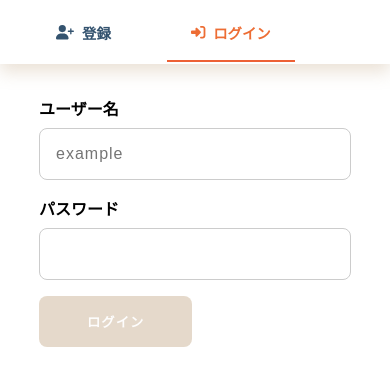
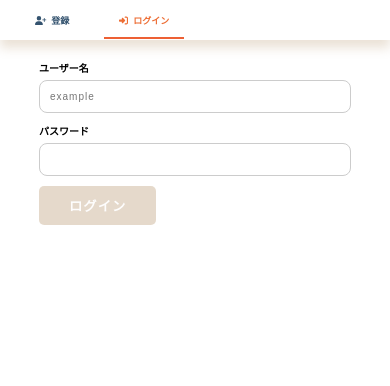
Before and after one commit to YahiroRyo/english_quiz, a Next.js app in the folder client/: page /login in a window 390 px wide. Shown: the top 386 px of the page. Built offline with nearby package versions, Linux system fonts and the light colour scheme.

Commit message:
レスポンス対応

```diff
--- a/client/src/components/molecures/ChatMessage/index.module.scss
+++ b/client/src/components/molecures/ChatMessage/index.module.scss
@@ -1,6 +1,12 @@
+@use "@/styles/modules/screen.scss" as *;
+
 .chat {
   display: grid;
   column-gap: 1rem;
-  grid-template-columns: 80px 1fr;
+  grid-template-columns: 60px 1fr;
   white-space: pre-wrap;
+
+  @include mq("md") {
+    grid-template-columns: 60px 1fr;
+  }
 }
--- a/client/src/components/molecures/ChatMessage/index.tsx
+++ b/client/src/components/molecures/ChatMessage/index.tsx
@@ -10,7 +10,7 @@ type Props = {
 export const ChatMessage = ({ icon, message }: Props) => {
   return (
     <div className={styles.chat}>
-      <UserIcon width={80} height={80} icon={icon} />
+      <UserIcon width={60} height={60} icon={icon} />
       <MediumDarkBoldText>{message}</MediumDarkBoldText>
     </div>
   );
--- a/client/src/components/organisms/Header/index.module.scss
+++ b/client/src/components/organisms/Header/index.module.scss
@@ -1,4 +1,5 @@
 @use "@/styles/color.scss" as *;
+@use "@/styles/modules/screen.scss" as *;
 
 .header {
   align-items: center;
@@ -21,3 +22,13 @@
   justify-content: center;
   column-gap: 0.5rem;
 }
+
+.toggleMenuButton {
+  border: 0;
+  background-color: transparent;
+  display: none;
+
+  @include mq("md") {
+    display: block;
+  }
+}
--- a/client/src/components/organisms/Header/index.tsx
+++ b/client/src/components/organisms/Header/index.tsx
@@ -6,13 +6,23 @@ import { useRouter } from "next/router";
 import { useAuth } from "@/hooks/user/useAuth";
 import { FontAwesomeIcon } from "@fortawesome/react-fontawesome";
 import {
+  faBars,
   faBook,
   faRightFromBracket,
   faRightToBracket,
   faUserPlus,
+  faXmark,
 } from "@fortawesome/free-solid-svg-icons";
 
-export const Header = () => {
+type Props = {
+  isOpeningMenu: boolean;
+  handleClickToggleMenuButton: () => void;
+};
+
+export const Header = ({
+  isOpeningMenu,
+  handleClickToggleMenuButton,
+}: Props) => {
   const router = useRouter();
   const [user] = useAuth();
 
@@ -61,6 +71,12 @@ export const Header = () => {
   if (user) {
     return (
       <header className={styles.header}>
+        <button
+          onClick={handleClickToggleMenuButton}
+          className={styles.toggleMenuButton}
+        >
+          <FontAwesomeIcon icon={isOpeningMenu ? faXmark : faBars} />
+        </button>
         <NavigationBar
           currentPathname={router.pathname}
           navigationElementList={loggedInNavigationElementList}
--- a/client/src/components/organisms/QuizCategoryList/index.module.scss
+++ b/client/src/components/organisms/QuizCategoryList/index.module.scss
@@ -1,4 +1,5 @@
 @use "@/styles/color.scss" as *;
+@use "@/styles/modules/screen.scss" as *;
 
 .quizCategoryListWrapper {
   display: flex;
@@ -13,7 +14,7 @@
   display: flex;
   flex-direction: column;
   height: 100%;
-  background-color: rgba(colors(lightDark), 0.25);
+  background-color: colors(darkWhite);
 }
 
 .quizCategoryLink {
@@ -24,7 +25,7 @@
 
   &:hover,
   &Selected {
-    background-color: rgba(colors(lightDark), 0.275);
+    background-color: colors(lightGray);
   }
 }
 
--- a/client/src/components/organisms/QuizSolutionAnalysis/index.module.scss
+++ b/client/src/components/organisms/QuizSolutionAnalysis/index.module.scss
@@ -1,4 +1,5 @@
 @use "@/styles/color.scss" as *;
+@use "@/styles/modules/screen.scss" as *;
 
 .quiz,
 .quizSolutionAnalysis {
@@ -8,12 +9,19 @@
 }
 
 .quizSolutionAnalysis {
-  margin-right: 2rem;
   position: relative;
+
+  @include mq("md") {
+    margin-right: 0.5rem;
+  }
 }
 
 .quiz {
   padding: 0 2rem;
+
+  @include mq("md") {
+    padding: 0 1rem;
+  }
 }
 
 .question {
@@ -32,7 +40,7 @@
   position: sticky;
   top: 5rem;
   width: 100%;
-  z-index: 5;
+  z-index: 1;
   white-space: pre-wrap;
 }
 
--- a/client/src/components/organisms/QuizSolutionAnalysis/index.tsx
+++ b/client/src/components/organisms/QuizSolutionAnalysis/index.tsx
@@ -182,7 +182,7 @@ export const QuizSolutionAnalysis = () => {
               }
               type="submit"
             >
-              <FontAwesomeIcon size="2x" icon={faPaperPlane} />
+              <FontAwesomeIcon icon={faPaperPlane} />
             </GreenButton>
           </div>
         </form>
@@ -250,7 +250,7 @@ export const QuizSolutionAnalysis = () => {
               }
               type="submit"
             >
-              <FontAwesomeIcon size="2x" icon={faPaperPlane} />
+              <FontAwesomeIcon icon={faPaperPlane} />
             </GreenButton>
           </div>
         </form>
--- a/client/src/components/organisms/RegisterForm/index.module.scss
+++ b/client/src/components/organisms/RegisterForm/index.module.scss
@@ -1,6 +1,13 @@
+@use "@/styles/modules/screen.scss" as *;
+
 .form {
   display: grid;
-  grid-template-columns: 25rem 1fr;
+
+  @include mq("md") {
+    display: flex;
+    flex-direction: column;
+    row-gap: 2rem;
+  }
 }
 .formWrapper {
   display: flex;
--- a/client/src/components/templates/HeaderAndQuizCategoryListWithPage/index.module.scss
+++ b/client/src/components/templates/HeaderAndQuizCategoryListWithPage/index.module.scss
@@ -1,9 +1,16 @@
+@use "@/styles/modules/screen.scss" as *;
+
 .main {
   min-height: 100vh;
   margin: auto;
   display: grid;
   grid-template-columns: 15rem 1fr;
   column-gap: 2rem;
+
+  @include mq("md") {
+    grid-template-columns: 1fr;
+    margin: 0 1rem;
+  }
 }
 .mainContents {
   margin: 1rem 0 3rem 0;
@@ -11,3 +18,19 @@
   flex-direction: column;
   row-gap: 4rem;
 }
+
+.menu {
+  @include mq("md") {
+    position: fixed;
+    top: 0;
+    left: -100%;
+    width: 100vw;
+    height: 100vh;
+    z-index: 2;
+    transition: 0.3s;
+  }
+
+  &Opening {
+    left: 0;
+  }
+}
--- a/client/src/styles/global.scss
+++ b/client/src/styles/global.scss
@@ -1,3 +1,19 @@
+@use "@/styles/modules/screen.scss" as *;
+
+html {
+  font-size: 16px;
+
+  @include mq("lg") {
+    font-size: 14px;
+  }
+  @include mq("md") {
+    font-size: 12px;
+  }
+  @include mq("sm") {
+    font-size: 10px;
+  }
+}
+
 body,
 nav,
 ul {
--- /dev/null
+++ b/client/src/styles/modules/screen.scss
@@ -0,0 +1,12 @@
+$breakpoints: (
+  "sm": "screen and (max-width: 400px)",
+  "md": "screen and (max-width: 768px)",
+  "lg": "screen and (max-width: 1000px)",
+  "xl": "screen and (max-width: 1200px)",
+) !default;
+
+@mixin mq($breakpoint) {
+  @media #{map-get($breakpoints, $breakpoint)} {
+    @content;
+  }
+}
```
Also changed, not shown: client/src/components/templates/HeaderAndQuizCategoryListWithPage/index.tsx (+15 -2 lines).
